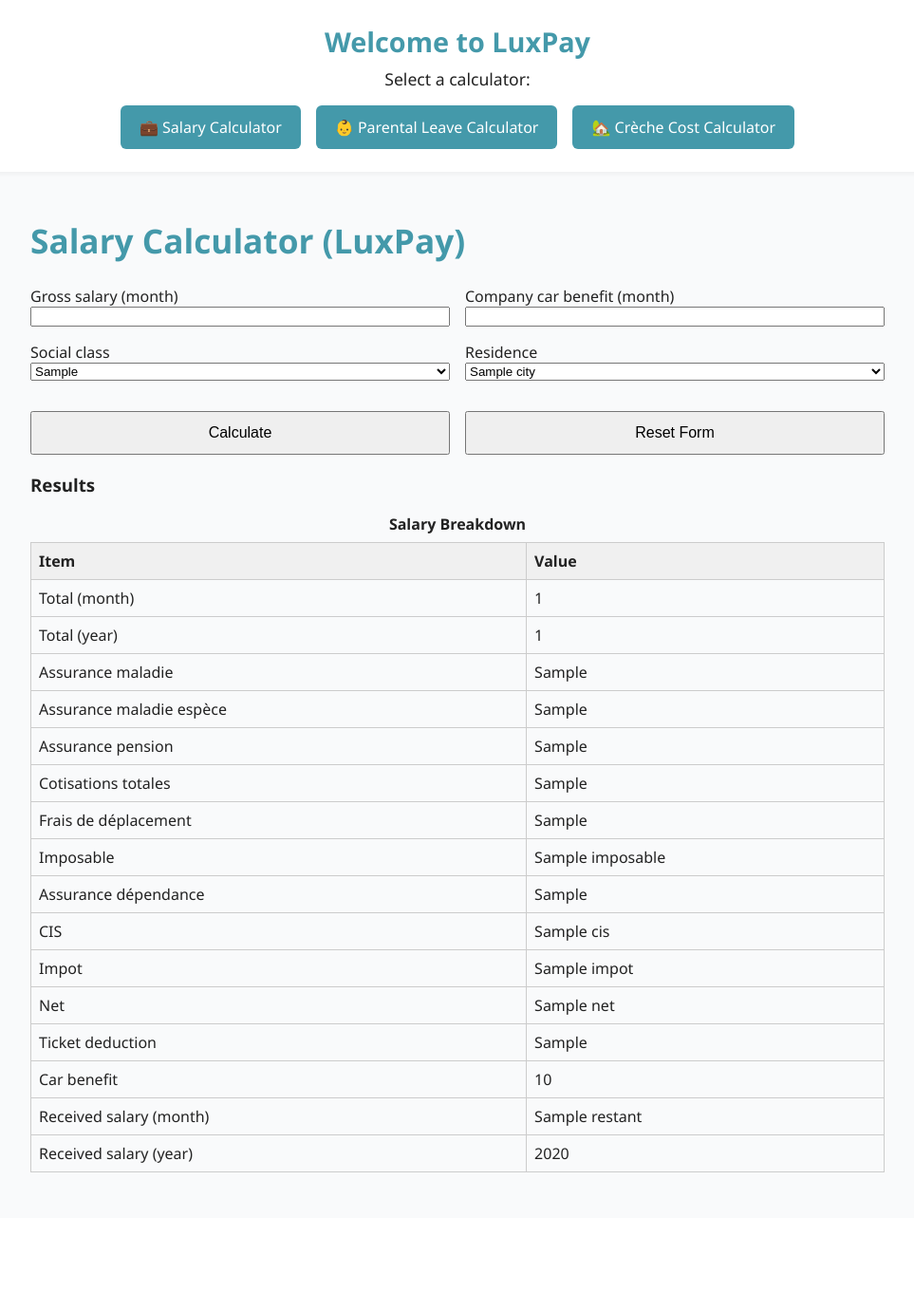
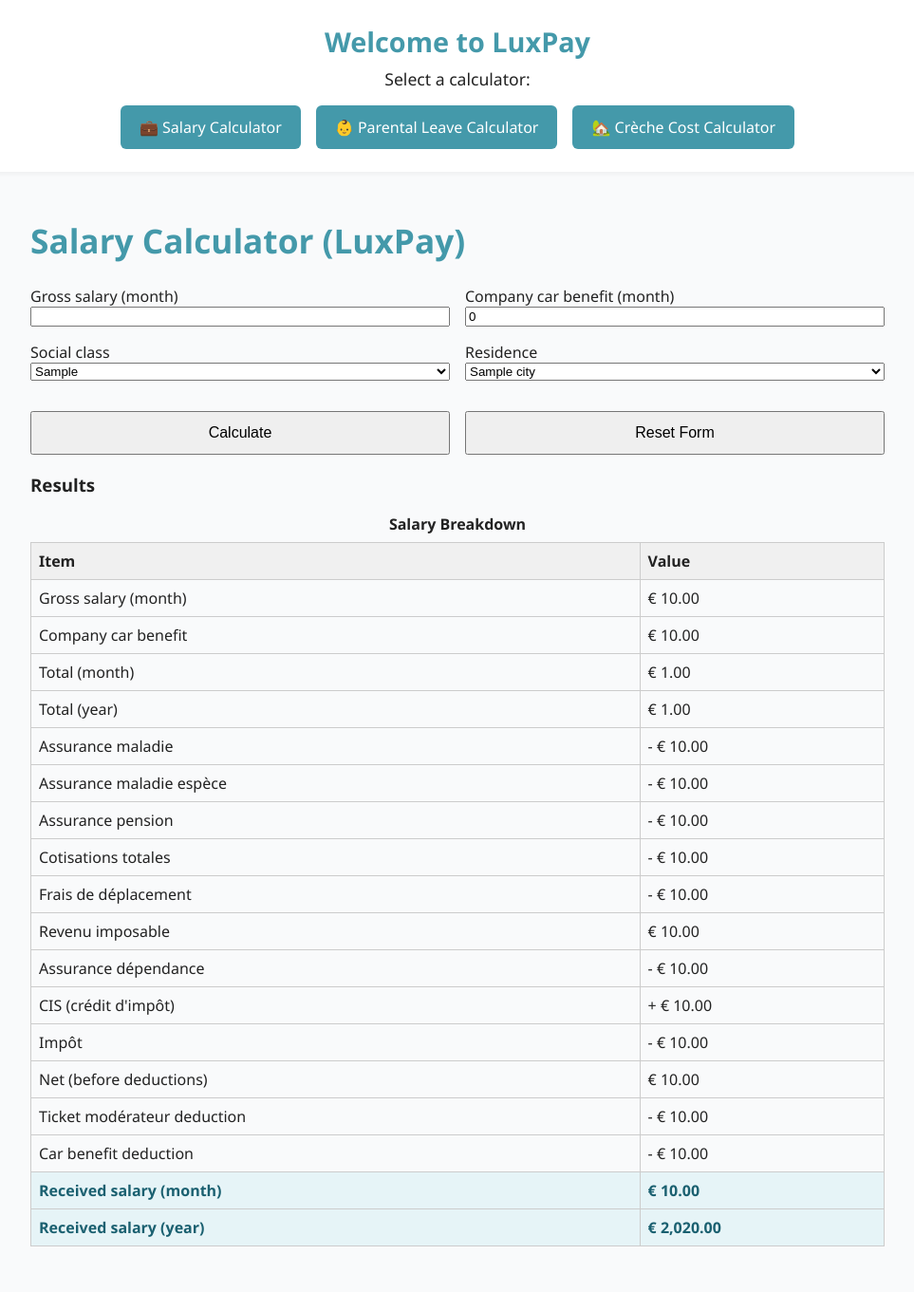
Before and after one commit to KG212/luxpayrp, a Flask app: template templates/index.html in a window 1280 px wide. Shown: the whole page at 95% size, without its empty margins (158-1121 px from the left). Before the commit the page ends 1235 px from the top, so only its background shows below. Run offline with Flask 3, Linux system fonts and the light colour scheme; the template is opened without the code that fills it: most values are stand-ins (such as "Sample title", 1, 10 or a date in 2020).

Commit message:
Fix critical calculation bugs and improve UI formatting
- Fix 9 corrupt tax bracket deductions (commas used as decimal separators)
  causing ValueError for many salary ranges in Classe 1 and Classe 1A
- Fix CIS monthly credit: was €600/month, corrected to €50/month (€600/year)
- Fix Steinfort travel deduction returning negative value (-8.25 → 0)
- Fix calculate_tax bracket gaps by rounding imposable to nearest 5 before lookup
- Rename Base.html → base.html to avoid TemplateNotFound on Linux/Azure
- Add currency filter (€ symbol + thousand separators) to all result values
- Add input validation for negative salary/car values
- Add viewport meta tag for mobile, default car cost to 0, highlight final rows

Co-Authored-By: Claude Sonnet 4.6 <noreply@anthropic.com>

```diff
--- a/app.py
+++ b/app.py
@@ -2,6 +2,10 @@ from flask import Flask, request, render_template
 from salary_calc import calculate_salary, TRAVEL_DEDUCTIONS
 
 app = Flask(__name__)
+
+@app.template_filter("currency")
+def currency_filter(value):
+    return f"€ {value:,.2f}"
 
 SOCIAL_CLASSES = ["Classe 1", "Classe 1A", "Classe 2"]
 RESIDENCES = ["Select"] + list(TRAVEL_DEDUCTIONS.keys())
@@ -20,7 +24,11 @@ def salary():
             car = float(request.form["car_cost"])
             residence = request.form["residence"]
             social_class = request.form["social_class"]
-            if social_class not in SOCIAL_CLASSES:
+            if gross <= 0:
+                error = "Gross salary must be a positive number."
+            elif car < 0:
+                error = "Car benefit cannot be negative."
+            elif social_class not in SOCIAL_CLASSES:
                 error = "Please select a valid social class."
             elif residence not in TRAVEL_DEDUCTIONS:
                 error = "Please select a valid residence."
--- a/salary_calc.py
+++ b/salary_calc.py
@@ -28,8 +28,8 @@ TRAVEL_DEDUCTIONS = {
     "Reckange-sur-Mess": 99*(13-4)/12, "Redange/Attert": 99*(12-4)/12, "Roeser": 99*(20-4)/12,
     "Rumelange": 99*(24-4)/12, "Saeul": 99*(7-4)/12, "Sandweiler": 99*(20-4)/12,
     "Sanem": 99*(14-4)/12, "Schieren": 99*(21-4)/12, "Schifflange": 99*(19-4)/12,
-    "Schuttrange": 99*(24-4)/12, "Steinfort": 99*(3-4)/12, "Steinsel": 99*(13-4)/12,
-    "Strassen": 99*(10-4)/12, "Useldange": 99*(11-4)/12, "Vallée de l’Ernz": 99*(25-4)/12,
+    "Schuttrange": 99*(24-4)/12, "Steinfort": max(0, 99*(3-4)/12), "Steinsel": 99*(13-4)/12,
+    "Strassen": 99*(10-4)/12, "Useldange": 99*(11-4)/12, "Vallée de l'Ernz": 99*(25-4)/12,
     "Vichten": 99*(15-4)/12, "Wahl": 99*(19-4)/12, "Waldbillig": 99*(28-4)/12,
     "Waldbredimus": 99*(27-4)/12, "Walferdange": 99*(13-4)/12, "Weiler-la-Tour": 99*(23-4)/12
 }
@@ -41,8 +41,8 @@ TAX_BRACKETS = {
     "Classe 1": [
         (0, 1185, 0, 0, 1.07),(1190, 1370, 0.08, -95, 1.07),
         (1375, 1555, 0.09, -108.7125, 1.07),(1560, 1735, 0.1, -124.26250, 1.07),
-        (1740, 1920, 0.11, -141.65,000, 1.07),(1925, 2105, 0.12, -160.87500, 1.07),
-        (2110, 2295, 0.14, -203.00,000, 1.07),(2300, 2485, 0.16, -248.95000, 1.07),
+        (1740, 1920, 0.11, -141.650, 1.07),(1925, 2105, 0.12, -160.87500, 1.07),
+        (2110, 2295, 0.14, -203.000, 1.07),(2300, 2485, 0.16, -248.95000, 1.07),
         (2490, 2680, 0.18, -298.72500, 1.07),(2685, 2870, 0.2, -352.32500, 1.07),
         (2875, 3060, 0.22, -409.75000, 1.07),(3065, 3250, 0.24, -471.00000, 1.07),
         (3255, 3445, 0.26, -536.07500, 1.07),(3450, 3635, 0.28, -604.97500, 1.07),
@@ -54,13 +54,13 @@ TAX_BRACKETS = {
     ],
     "Classe 1A": [
         (0, 2290, 0.0000, -0.00000, 1.07),(2295, 2435, 0.1000, -229.00000, 1.07),
-        (2440, 2580, 0.1125, -259,46250, 1.07),(2585, 2730, 0.1250, -291.76250, 1.07),
-        (2735, 2875, 0.1375, -325,90000, 1.07),(2880, 3025, 0.1500, -361.87500, 1.07),
-        (3030, 3175, 0.1750, -437,50000, 1.07),(3180, 3330, 0.2000, -516.95000, 1.07),
-        (3335, 3480, 0.2250, -600,22500, 1.07),(3485, 3635, 0.2500, -687.32500, 1.07),
-        (3640, 3790, 0.2750, -778,25000, 1.07),(3795, 3940, 0.3000, -873.00000, 1.07),
-        (3945, 4095, 0.3250, -971,57500, 1.07),(4100, 4245, 0.3500, -1073.97500, 1.07),
-        (4250, 4400, 0.3750, -1180,20000, 1.07),(4405, 9870, 0.3900, -1246.23000, 1.07),
+        (2440, 2580, 0.1125, -259.46250, 1.07),(2585, 2730, 0.1250, -291.76250, 1.07),
+        (2735, 2875, 0.1375, -325.90000, 1.07),(2880, 3025, 0.1500, -361.87500, 1.07),
+        (3030, 3175, 0.1750, -437.50000, 1.07),(3180, 3330, 0.2000, -516.95000, 1.07),
+        (3335, 3480, 0.2250, -600.22500, 1.07),(3485, 3635, 0.2500, -687.32500, 1.07),
+        (3640, 3790, 0.2750, -778.25000, 1.07),(3795, 3940, 0.3000, -873.00000, 1.07),
+        (3945, 4095, 0.3250, -971.57500, 1.07),(4100, 4245, 0.3500, -1073.97500, 1.07),
+        (4250, 4400, 0.3750, -1180.20000, 1.07),(4405, 9870, 0.3900, -1246.23000, 1.07),
         (9875, 14765, 0.40, -1344.95500, 1.07),(14770, 19655, 0.4100, -1492.60500, 1.07),
         (19660, 9999999, 0.42, -1689.18000, 1.07)
     ],
@@ -81,10 +81,12 @@ TAX_BRACKETS = {
 }
 
 def calculate_tax(imposable, social_class):
+    # Round to nearest 5 first — tax brackets are defined in 5-euro steps
+    taxable = myround(imposable, base=5)
     brackets = TAX_BRACKETS.get(social_class, [])
     for lower, upper, rate, deduction, multiplier in brackets:
-        if lower <= imposable <= upper:
-            return (myround(imposable, base=5) * rate + deduction) * multiplier
+        if lower <= taxable <= upper:
+            return (taxable * rate + deduction) * multiplier
     return 0.0
 
 def calculate_salary(gross_salary, car_cost, residence, social_class):
@@ -101,7 +103,7 @@ def calculate_salary(gross_salary, car_cost, residence, social_class):
     assurance_dependance = round((total - 535) * 0.014, 2)
 
     if total_year < 40000:
-        cis = 600
+        cis = round(600 / 12, 2)   # €600/year = €50/month
     elif total_year < 80000:
         cis = round((600 - (total_year - 40000) * 0.015) / 12, 2)
     else:
@@ -123,7 +125,7 @@ def calculate_salary(gross_salary, car_cost, residence, social_class):
         "assurance_maladie_espece": assurance_maladie_espece,
         "assurance_pension": assurance_pension,
         "cotisations_totales": cotisations_totales,
-        "frais_deplacement": frais_deplacement,
+        "frais_deplacement": round(frais_deplacement, 2),
         "imposable": imposable,
         "assurance_dependance": assurance_dependance,
         "cis": cis,
--- a/static/styles.css
+++ b/static/styles.css
@@ -114,3 +114,8 @@ caption {
   font-weight: bold;
   margin-bottom: 0.5rem;
 }
+
+tr.highlight td {
+  background-color: #e6f4f7;
+  color: #1a6070;
+}
--- a/templates/Base.html
+++ b/templates/base.html
@@ -2,6 +2,7 @@
 <html lang="en">
 <head>
   <meta charset="utf-8">
+  <meta name="viewport" content="width=device-width, initial-scale=1">
   <title>{% block title %}LuxPay{% endblock %}</title>
   <link rel="stylesheet" href="{{ url_for('static', filename='styles.css') }}">
 </head>
--- a/templates/index.html
+++ b/templates/index.html
@@ -11,11 +11,13 @@
 
   <form method="POST" class="form-grid">
     <label>Gross salary (month)
-      <input type="text" name="gross_salary" value="{{ request.form.gross_salary or '' }}" required>
+      <input type="number" name="gross_salary" min="0.01" step="0.01"
+             value="{{ request.form.gross_salary or '' }}" required>
     </label>
 
     <label>Company car benefit (month)
-      <input type="text" name="car_cost" value="{{ request.form.car_cost or '' }}" required>
+      <input type="number" name="car_cost" min="0" step="0.01"
+             value="{{ request.form.car_cost or '0' }}">
     </label>
 
     <label>Social class
@@ -43,22 +45,24 @@
     <table>
       <caption>Salary Breakdown</caption>
       <tr><th>Item</th><th>Value</th></tr>
-      <tr><td>Total (month)</td><td>{{ result.total_month }}</td></tr>
-      <tr><td>Total (year)</td><td>{{ result.total_year }}</td></tr>
-      <tr><td>Assurance maladie</td><td>{{ result.assurance_maladie }}</td></tr>
-      <tr><td>Assurance maladie espèce</td><td>{{ result.assurance_maladie_espece }}</td></tr>
-      <tr><td>Assurance pension</td><td>{{ result.assurance_pension }}</td></tr>
-      <tr><td>Cotisations totales</td><td>{{ result.cotisations_totales }}</td></tr>
-      <tr><td>Frais de déplacement</td><td>{{ result.frais_deplacement }}</td></tr>
-      <tr><td>Imposable</td><td>{{ result.imposable }}</td></tr>
-      <tr><td>Assurance dépendance</td><td>{{ result.assurance_dependance }}</td></tr>
-      <tr><td>CIS</td><td>{{ result.cis }}</td></tr>
-      <tr><td>Impot</td><td>{{ result.impot }}</td></tr>
-      <tr><td>Net</td><td>{{ result.net }}</td></tr>
-      <tr><td>Ticket deduction</td><td>{{ result.deduc_ticket }}</td></tr>
-      <tr><td>Car benefit</td><td>{{ result.car_cost }}</td></tr>
-      <tr><td>Received salary (month)</td><td>{{ result.restant }}</td></tr>
-      <tr><td>Received salary (year)</td><td>{{ result.restant_year }}</td></tr>
+      <tr><td>Gross salary (month)</td><td>{{ result.gross_month | currency }}</td></tr>
+      <tr><td>Company car benefit</td><td>{{ result.car_cost | currency }}</td></tr>
+      <tr><td>Total (month)</td><td>{{ result.total_month | currency }}</td></tr>
+      <tr><td>Total (year)</td><td>{{ result.total_year | currency }}</td></tr>
+      <tr><td>Assurance maladie</td><td>- {{ result.assurance_maladie | currency }}</td></tr>
+      <tr><td>Assurance maladie espèce</td><td>- {{ result.assurance_maladie_espece | currency }}</td></tr>
+      <tr><td>Assurance pension</td><td>- {{ result.assurance_pension | currency }}</td></tr>
+      <tr><td>Cotisations totales</td><td>- {{ result.cotisations_totales | currency }}</td></tr>
+      <tr><td>Frais de déplacement</td><td>- {{ result.frais_deplacement | currency }}</td></tr>
+      <tr><td>Revenu imposable</td><td>{{ result.imposable | currency }}</td></tr>
+      <tr><td>Assurance dépendance</td><td>- {{ result.assurance_dependance | currency }}</td></tr>
+      <tr><td>CIS (crédit d'impôt)</td><td>+ {{ result.cis | currency }}</td></tr>
+      <tr><td>Impôt</td><td>- {{ result.impot | currency }}</td></tr>
+      <tr><td>Net (before deductions)</td><td>{{ result.net | currency }}</td></tr>
+      <tr><td>Ticket modérateur deduction</td><td>- {{ result.deduc_ticket | currency }}</td></tr>
+      <tr><td>Car benefit deduction</td><td>- {{ result.car_cost | currency }}</td></tr>
+      <tr class="highlight"><td><strong>Received salary (month)</strong></td><td><strong>{{ result.restant | currency }}</strong></td></tr>
+      <tr class="highlight"><td><strong>Received salary (year)</strong></td><td><strong>{{ result.restant_year | currency }}</strong></td></tr>
     </table>
   {% endif %}
 {% endblock %}
```
